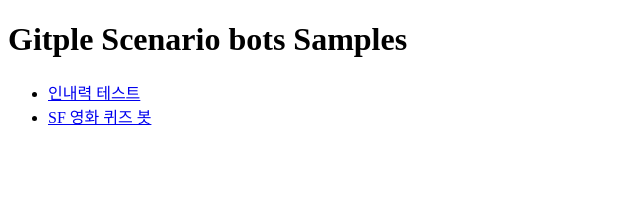
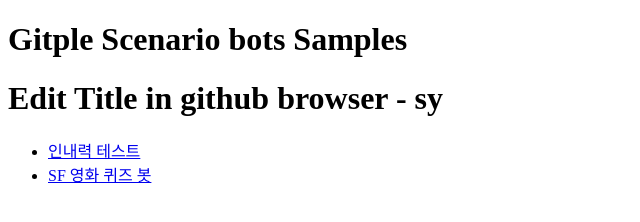
Before and after one commit to sooyeon-gitple/scenariobot-samples, a plain HTML site: page index.html in a window 1280 px wide. Shown: the whole page, without its empty margins (0-640 px from the left). Drawn offline with Linux system fonts and the light colour scheme.

Commit message:
Update index.html
test

```diff
--- a/index.html
+++ b/index.html
@@ -10,6 +10,7 @@
   </head>
   <body>
 		<h1>Gitple Scenario bots Samples</h1>
+	  <h1> Edit Title in github browser - sy </h1>
 
 		<ul>
 			<li>
```
